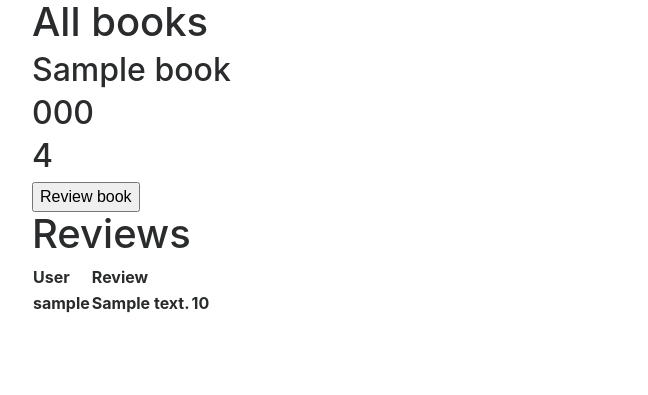
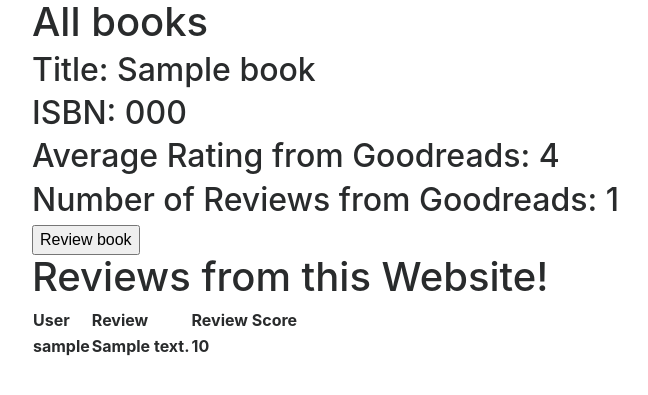
Before and after one commit to mesporas1/BookReviewSite-cs50-project1, a Flask app: template templates/book.html in a window 1280 px wide. Shown: the top 395 px of the page, without its empty margins (53-701 px from the left). Run offline with Flask 2, Linux system fonts and the light colour scheme; the template is opened without the code that fills it: most values are stand-ins (such as "Sample title", 1, 10 or a date in 2020); lists and menus that the app fills with data are empty; some libraries are stand-ins or nearby versions.

Commit message:
Updated text on book and review pages and api

```diff
--- a/application.py
+++ b/application.py
@@ -91,13 +91,13 @@ def book(book_id):
     book_id = request.form.get("book_id")
     book = db.execute("SELECT * FROM books where id = :book_id", {"book_id":book_id}).fetchone()
     avg_rate = getAvgRev(book.isbn)
-
+    rev_count = getGRRevCount(book.isbn)
     reviews = db.execute("SELECT user_review, users.username, review_score from reviews inner join users on users.id = reviews.user_id where book_id = :book_id",{"book_id":book_id})
     print(reviews)
     if reviews.rowcount > 0:
-        return render_template("book.html", book_id = book_id, book=book, reviews=reviews)
+        return render_template("book.html", book_id = book_id, book=book, reviews=reviews, avg_rate=avg_rate, rev_count=rev_count)
     else:
-        return render_template("book.html", book_id = book_id, book=book, reviews = {})
+        return render_template("book.html", book_id = book_id, book=book, reviews = {}, avg_rate=avg_rate, rev_count=rev_count)
     #return render_template("book.html", book_id = book_id, book=book, data=data)
 
 @app.route("/api/<string:isbn>")
@@ -106,6 +106,7 @@ def isbn_api(isbn):
 
     # Make sure book exists.
     book = db.execute("SELECT * FROM books where isbn = :isbn", {"isbn": isbn}).fetchone()
+    rev_count = db.execute("SELECT * FROM reviews where book_id = :book_id", {"book_id": book.id}).rowcount()
     if book is None:
         return jsonify({"error": "Invalid isbn"}), 404
 
@@ -114,6 +115,7 @@ def isbn_api(isbn):
             "author": book.author,
             "year": book.year,
             "isbn": book.isbn,
+            "review_count": rev_count,
             "average_score": getAvgRev(book.isbn)
             })
 
@@ -156,3 +158,11 @@ def getAvgRev(isbn):
     #Returns the average rating from data of the received book_id
     avg_rate= data["books"][0]["average_rating"]
     return avg_rate
+
+def getGRRevCount(isbn):
+    res = requests.get("https://www.goodreads.com/book/review_counts.json", params={"key": os.getenv("gr-key"), "isbns": isbn})
+    #Stores results of requests into data file. Format is one list that contains a dictionary of the review counts
+    data = res.json()
+    #Returns the average rating from data of the received book_id
+    rev_count= data["books"][0]["reviews_count"]
+    return rev_count
--- a/templates/book.html
+++ b/templates/book.html
@@ -1,26 +1,29 @@
 {% extends "layout.html" %}
 
 {% block title %}
-    Flights
+    Book
 {% endblock %}
 
 {% block body %}
     <h1>All books</h1>
-    <h2>{{book.title}}</h2>
-    <h2>{{book.isbn}}</h2>
-    <h2>{{avg_rate}}</h2>
+    <h2>Title: {{book.title}}</h2>
+    <h2>ISBN: {{book.isbn}}</h2>
+    <h2>Average Rating from Goodreads: {{avg_rate}}</h2>
+    <h2>Number of Reviews from Goodreads: {{rev_count}}</h2>
 
 
     <form action="{{ url_for('review', book_id= book.id)}}" method="post">
         <button type="submit" name="book_id" value= {{book.id}} >Review book</button>
       </form>
-    <h1>Reviews</h1>
+
+    <h1>Reviews from this Website!</h1>
 
 
     <table>
         <tr>
             <th>User</th>
             <th>Review</th>
+            <th>Review Score</th>
         </tr>
         {% for review in reviews %}
             <tr>
--- a/templates/review.html
+++ b/templates/review.html
@@ -1,7 +1,7 @@
 {% extends "layout.html" %}
 
 {% block title %}
-    Books
+    Book Review
 {% endblock %}
 
 {% block body %}
@@ -17,8 +17,5 @@
         <input type="radio" name="rating" value="5"> 5<br>
         <input type="submit">
       </form>
-      <h1>{{book_id}}</h1>
-      <h1>{{book.id}}</h1>
-
 
 {% endblock %}
```
